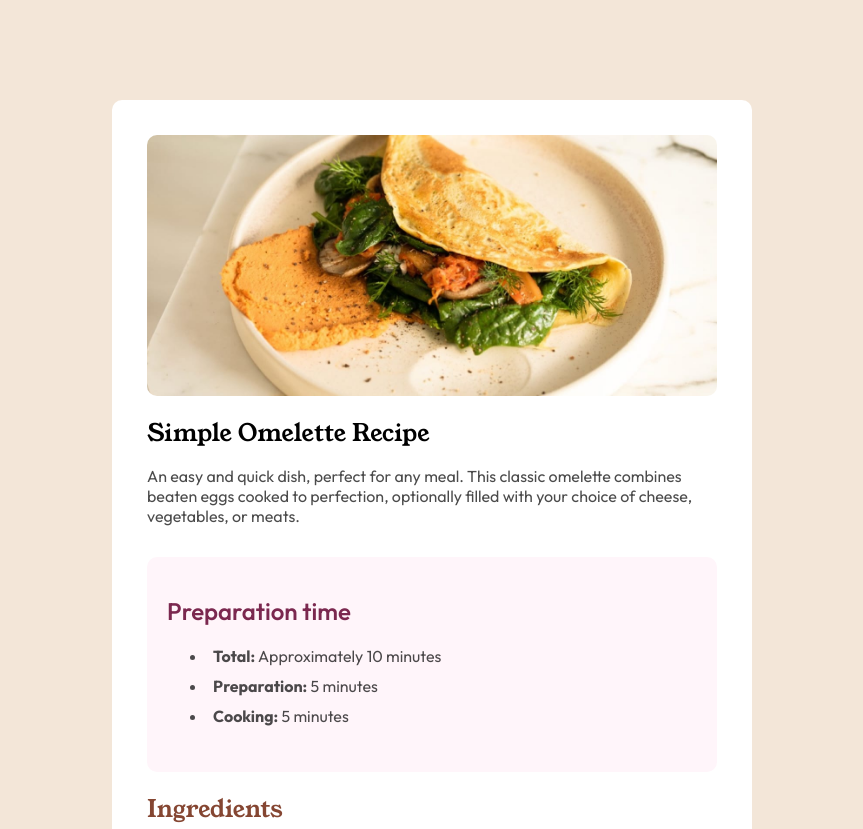
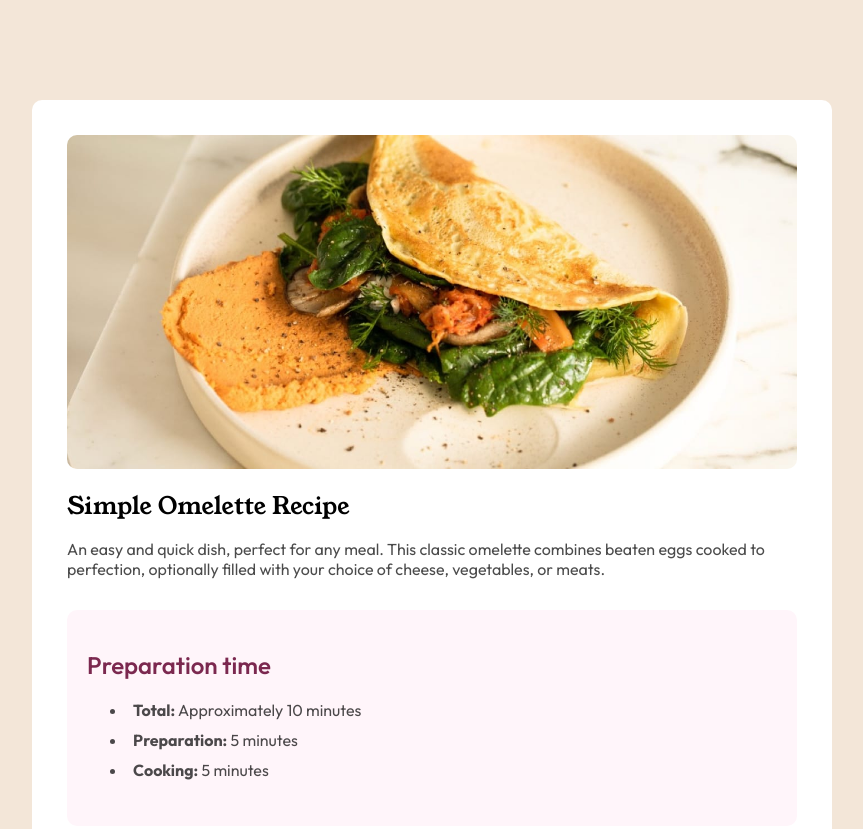
Before and after one commit to GettingStarted-FrontendMentor/Frontend4, a website: page index.html in a window 1280 px wide. Shown: the top 829 px of the page, without its empty margins (208-1071 px from the left). Drawn offline with Linux system fonts and the light colour scheme.

Commit message:
Update index.css

```diff
--- a/index.css
+++ b/index.css
@@ -28,7 +28,7 @@ header p{
     flex-direction: column;
     justify-content: center;
     align-items: flex-start;
-    width: 50%;
+    width: 800px;
     margin: 100px 0px;
     padding: 35px;
     background-color: white;
```
